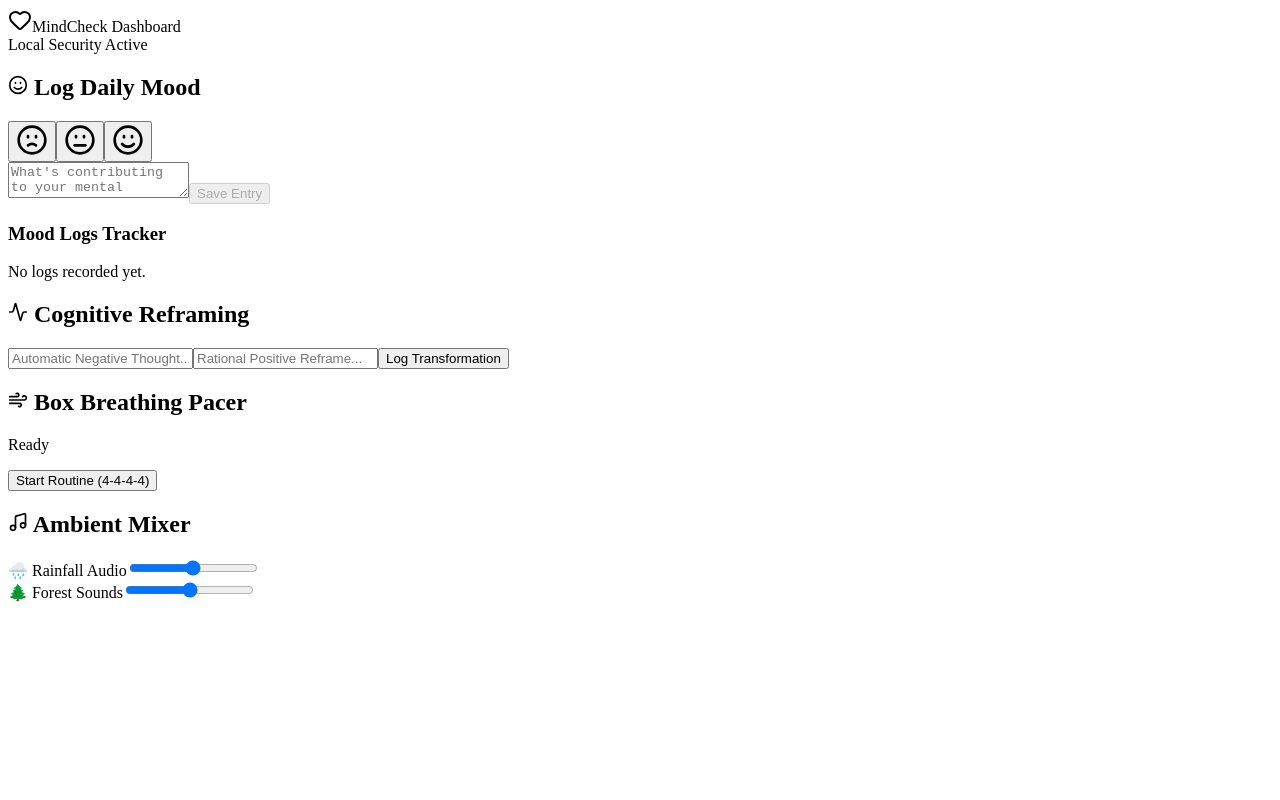
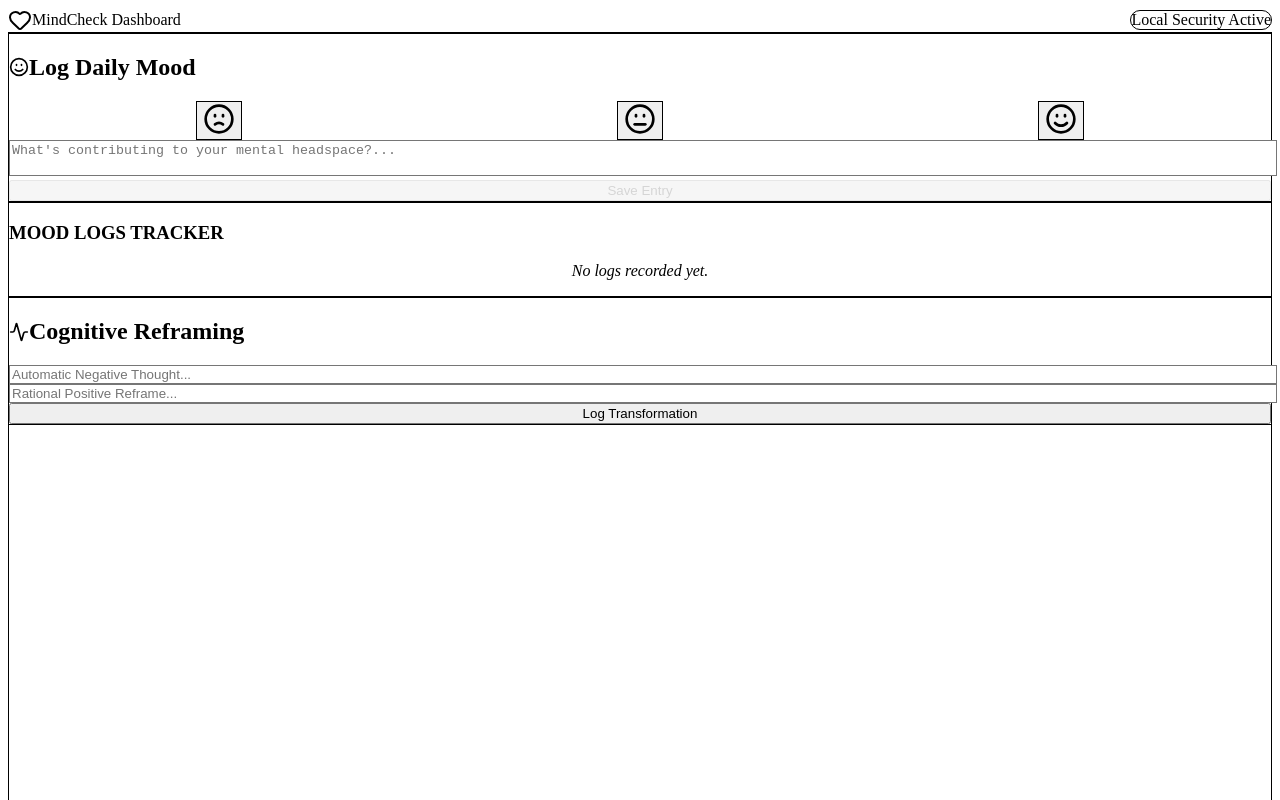
Before and after one commit to piyushbharade/mind-check, a React (Vite) app: page / in a window 1280 px wide. Shown: the top 800 px of the page. Built offline with nearby package versions, Linux system fonts and the light colour scheme.

Commit message:
Optimize production compiler settings to bypass strict type check alerts

```diff
--- a/package.json
+++ b/package.json
@@ -20,10 +20,13 @@
     "@types/react": "^19.2.14",
     "@types/react-dom": "^19.2.3",
     "@vitejs/plugin-react": "^6.0.1",
+    "autoprefixer": "^10.5.0",
     "eslint": "^10.3.0",
     "eslint-plugin-react-hooks": "^7.1.1",
     "eslint-plugin-react-refresh": "^0.5.2",
     "globals": "^17.6.0",
+    "postcss": "^8.5.15",
+    "tailwindcss": "^4.3.0",
     "typescript": "~6.0.2",
     "typescript-eslint": "^8.59.2",
     "vite": "^8.0.12"
--- a/src/App.tsx
+++ b/src/App.tsx
@@ -36,7 +36,7 @@ export default function App() {
   }, [reframes]);
 
   useEffect(() => {
-    let interval: any;
+    let interval: ReturnType<typeof setInterval> | undefined;
     if (isBreathingActive) {
       interval = setInterval(() => {
         setBreathCount((prev) => {
```
